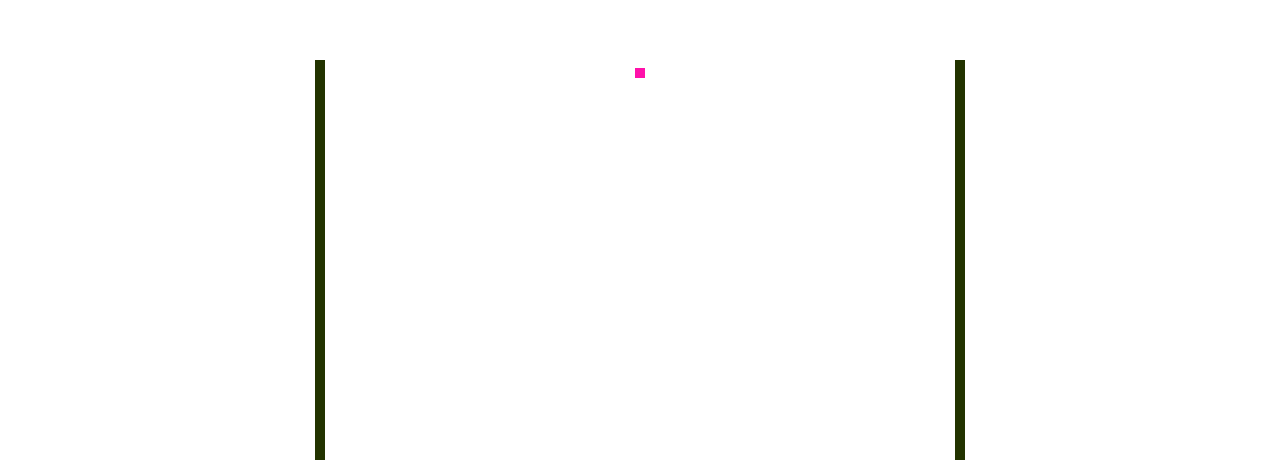
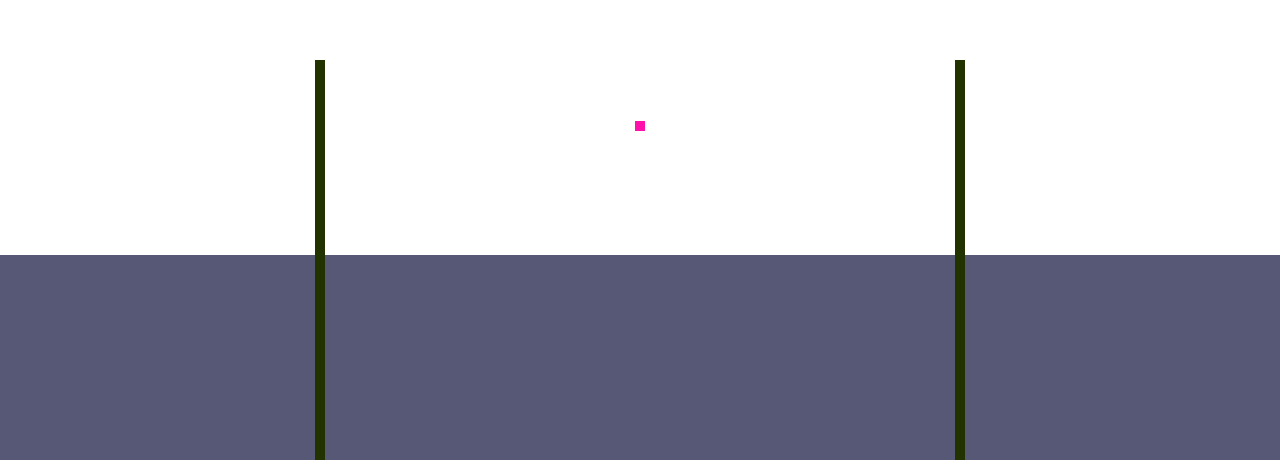
Before and after one commit to cheekujodhpur/ubisoft-gamejam, a plain HTML site: page index.html in a window 1280 px wide. Shown: the part 340-804 px from the top of the page. Drawn offline with Linux system fonts and the light colour scheme; animation ran at ten frames a second.

Commit message:
water ohysics different than air

```diff
--- a/index.html
+++ b/index.html
@@ -28,6 +28,7 @@
 			// Making bars
 			collidableMeshList = collidableMeshList.concat(makeSideBars(scene));
 			collidableMeshList = collidableMeshList.concat(genFloor(scene));
+			var water = genWater(scene);
 			var character = genCharacter(scene);
 			var movementSpeed = 5;
 			var characterAccel = 0.01;
@@ -42,7 +43,7 @@
 			    	e.preventDefault(); move(character, collidableMeshList, movementSpeed, 0);
 			    }
 			    if(map[38]){
-			    	e.preventDefault(); characterVelo = 0; move(character, collidableMeshList, movementSpeed, 1);
+			    	e.preventDefault(); if(isInWater){characterVelo = 0; move(character, collidableMeshList, movementSpeed, 1);}
 			    }
 			    if(map[39]){
 			    	e.preventDefault(); move(character, collidableMeshList, movementSpeed, 2);
@@ -67,15 +68,37 @@
 			//camera.position.z = 5;
 			var firstBB;
 			var secondBB;
+			var isInWater = false;
 
 			var animate = function () {
 				requestAnimationFrame( animate );
 
 				//cube.rotation.x += 0.1;
 				//cube.rotation.y += 0.1;
-				characterVelo += characterAccel;
+				if(inWater(character, water)){
+					characterVelo += characterAccel;
+					if(!isInWater){
+						characterVelo *= 0.1;
+					}
+					isInWater = true;
+				}
+				else{
+					characterVelo += .05;
+					if(isInWater){
+
+					}
+					isInWater = false;
+				}
+				//characterVelo += characterAccel;
 				move(character, collidableMeshList, characterVelo, 3);
+				if(water.position.y<0){
+					water.position.y += .1;
+				}
+				else{alert('Game Over!');water.position.y = -.75*height;}
 
+
+				console.log(character.position);
+				console.log(water.position);
 				/*for(var i = 0;i<collidableMeshList.length;i++) {
 					firstBB = new THREE.Box3().setFromObject(collidableMeshList[i]);
 					secondBB = new THREE.Box3().setFromObject(character);
--- a/js/func.js
+++ b/js/func.js
@@ -42,6 +42,27 @@ function genFloor(scene) {
 	return cube;
 }
 
+function genWater(scene){
+	var geometry = new THREE.BoxGeometry( width, height, 1 );
+	var material = new THREE.MeshBasicMaterial( { color: 0x0e113a , transparent: true, opacity:0.7} );
+	var cube = new THREE.Mesh( geometry, material );
+	scene.add( cube );
+	cube.position.z = 51;
+	cube.position.x = 0;
+	cube.position.y = 3*height / -4.;
+
+	return cube;
+}
+
+function inWater(character, water){
+	var firstBB = new THREE.Box3().setFromObject(water);
+	var	secondBB = new THREE.Box3().setFromObject(character);
+
+	var collision = firstBB.intersectsBox(secondBB);
+
+	return collision;
+}
+
 
 function move(character, collidableMeshList, step, direction) {
 	for(var i = 0;i<collidableMeshList.length;i++){
```
